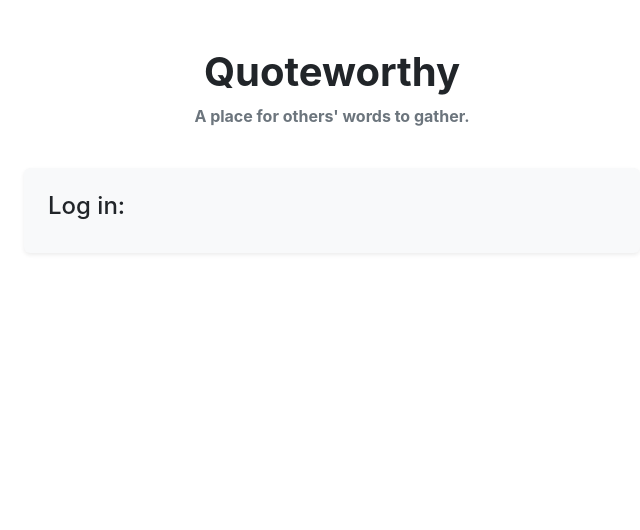
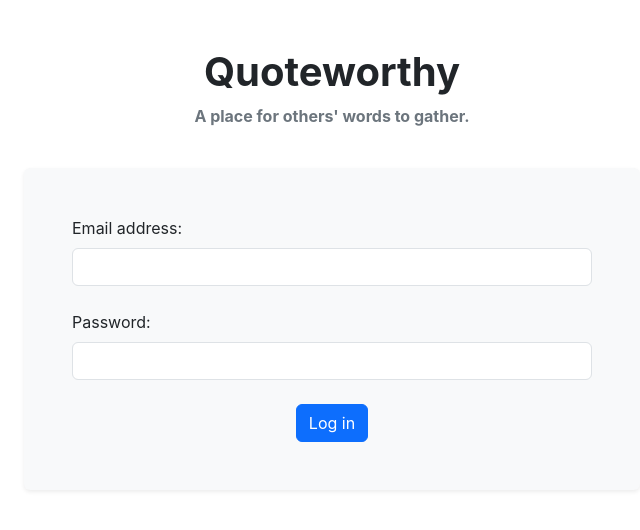
Before and after one commit to JohnathonBowers/quoteworthyProject, a React (Create React App) app in the folder client/: page /login in a window 1280 px wide. Shown: the top 530 px of the page, without its empty margins (308-948 px from the left). Built offline with nearby package versions, Linux system fonts and the light colour scheme.

Commit message:
built starter login form

```diff
--- a/client/src/components/LoginForm.jsx
+++ b/client/src/components/LoginForm.jsx
@@ -1,14 +1,56 @@
-import React from 'react'
+import React, { useState } from 'react'
 import HomeHeader from './HomeHeader'
+import { useNavigate } from 'react-router-dom'
+import axios from 'axios'
 
 const LoginForm = () => {
+
+    const [loginData, setLoginData] = useState({
+        email: "",
+        password: ""
+    })
+
+    const [errors, setErrors] = useState()
+
+    const navigate = useNavigate()
+
+    const handleChange = e => {
+        setLoginData({...loginData, [e.target.name]: e.target.value})
+    }
+
+    const handleSubmit = e => {
+        e.preventDefault()
+        axios.post("http://localhost:8000/api/users/login", loginData)
+            .then(res => {
+                navigate("/quotations")
+            })
+            .catch(err => {
+                console.log(err.response.data.message)
+                setErrors(err.response.data.message)
+            })
+    }
+
     return (
         <div className="container col-md-6">
             <HomeHeader />
             <div className="mt-4 shadow-sm p-4 mb-5 bg-body-tertiary rounded">
-                <h4>Log in:</h4>
-                <form>
-
+                {
+                    errors ?
+                    <p className="ps-4 text-danger">{errors}</p> :
+                    ""
+                }
+                <form className="p-4" onSubmit={handleSubmit}>
+                    <div className="mb-4">
+                        <label htmlFor="email" className="form-label mb-2">Email address:</label>
+                        <input type="text" name="email" className="form-control mb-2" value={loginData.email} onChange={handleChange} />
+                    </div>
+                    <div className="mb-4">
+                        <label htmlFor="password" className="form-label mb-2">Password:</label>
+                        <input type="password" name="password" className="form-control mb-2" value={loginData.password} onChange={handleChange} />
+                    </div>
+                    <div className="d-flex flex-row justify-content-center">
+                        <input type="submit" className="btn btn-primary" value="Log in" />
+                    </div>
                 </form>
             </div>
         </div>
--- a/client/src/components/QuotationList.jsx
+++ b/client/src/components/QuotationList.jsx
@@ -23,7 +23,7 @@ const QuotationList = () => {
     }
 
     return (
-        <div className="container mt-4 col-sm-8">
+        <div className="container mt-4 col-lg-8">
             <div className="d-flex flex-row justify-content-between align-items-center mb-4">
                 <h2><strong>Quoteworthy</strong></h2>
                 <Link to="/quotations/add">Add Quotation</Link>
```
Also changed, not shown: 1 other file (tests, documents, lock files or other folders).
